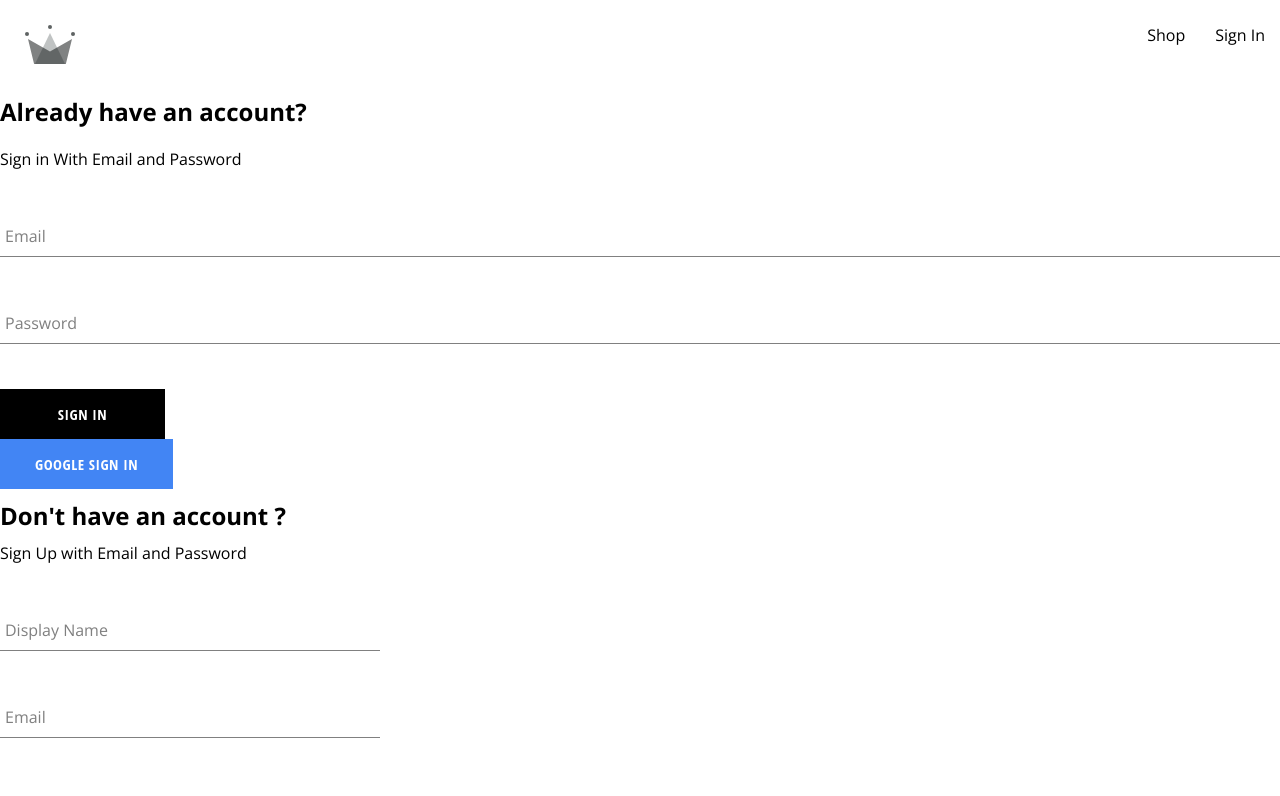
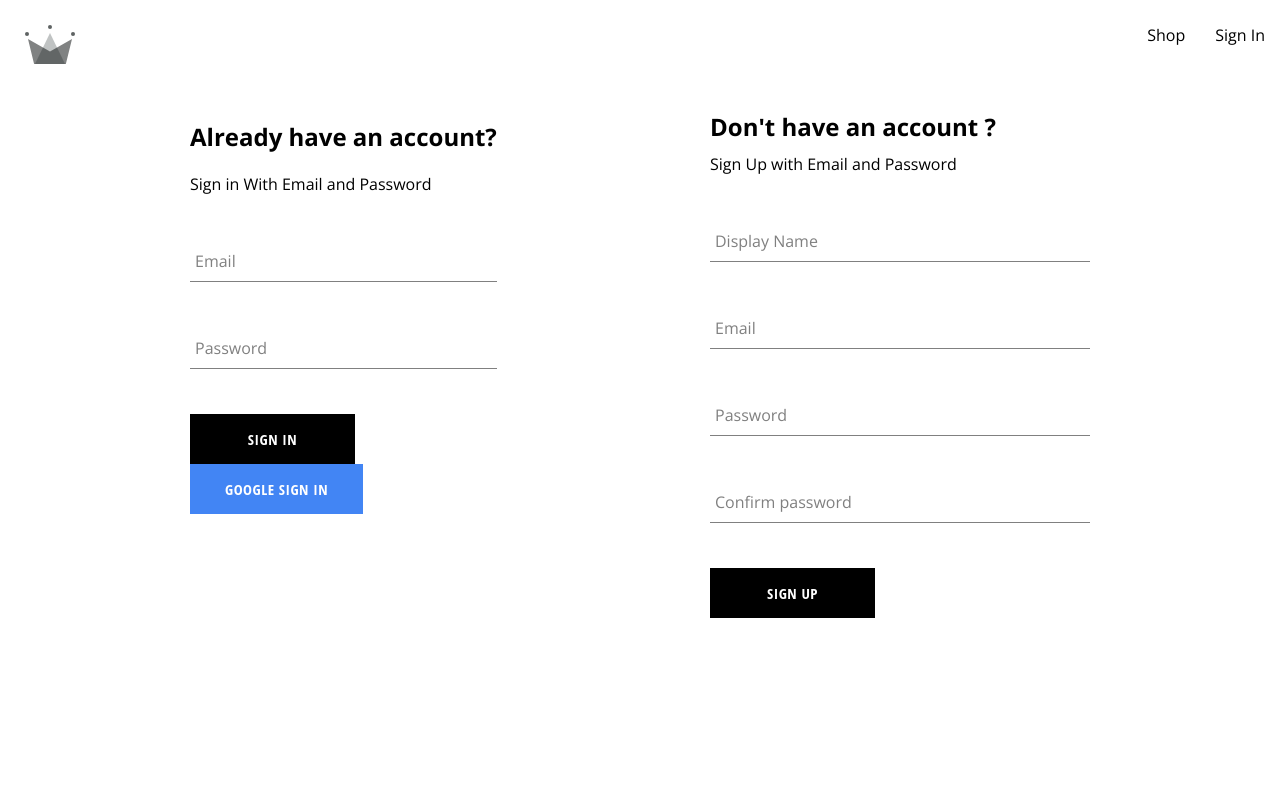
Before and after one commit to fnuramsha/crwn-clothing, a React (Create React App) app: page /auth in a window 1280 px wide. Shown: the top 796 px of the page. Built offline with nearby package versions, Linux system fonts and the light colour scheme.

Commit message:
handled error codes and styling

```diff
--- a/src/components/sign-in/sign-in.component.jsx
+++ b/src/components/sign-in/sign-in.component.jsx
@@ -5,6 +5,7 @@ import { useState } from "react";
 import {
   signInWithGooglePopup,
   CreateUserDocumentFromUserAuth,
+  signInAuthUserWithEmailAndPassword,
 } from "../../utils/firebase/firebase.utils";
 
 const defaultFormFields = {
@@ -25,7 +26,18 @@ const SignIn = () => {
   };
   const handleSubmit = async (event) => {
     event.preventDefault();
-    resetFields();
+    try {
+      const response = await signInAuthUserWithEmailAndPassword(
+        email,
+        password
+      );
+      console.log(response);
+      resetFields();
+    } catch (error) {
+      if (error.code === "auth/invalid-credential") {
+        alert("You have entered invalid credentials");
+      }
+    }
   };
   const signInWithGoogle = async () => {
     const { user } = await signInWithGooglePopup();
@@ -57,7 +69,7 @@ const SignIn = () => {
           <Button buttonType="default" type="submit">
             Sign In
           </Button>
-          <Button buttonType="google" onClick={signInWithGoogle}>
+          <Button type="button" buttonType="google" onClick={signInWithGoogle}>
             Google sign in
           </Button>
         </div>
--- a/src/routes/authentication/authentication.component.jsx
+++ b/src/routes/authentication/authentication.component.jsx
@@ -2,6 +2,7 @@ import React from "react";
 
 import { useEffect } from "react";
 import { getRedirectResult } from "firebase/auth";
+import "./authentication.styles.scss";
 import {
   auth,
   signInWithGooglePopup,
@@ -21,7 +22,7 @@ const Authentication = () => {
   }, []);
 
   return (
-    <div>
+    <div className="authentication-container">
       <SignIn />
       {/* <button onClick={logGoogleUser}> Sign In with Google Popup</button> */}
 
--- /dev/null
+++ b/src/routes/authentication/authentication.styles.scss
@@ -0,0 +1,7 @@
+.authentication-container {
+    display: flex;
+    width: 900px;
+    justify-content: space-between;
+    margin: 30px auto;
+
+}
--- a/src/utils/firebase/firebase.utils.js
+++ b/src/utils/firebase/firebase.utils.js
@@ -6,6 +6,7 @@ import {
   signInWithPopup,
   GoogleAuthProvider,
   createUserWithEmailAndPassword,
+  signInWithEmailAndPassword,
 } from "firebase/auth";
 
 import { getFirestore, doc, getDoc, setDoc } from "firebase/firestore";
@@ -70,3 +71,8 @@ export const createAuthUserWithEmailAndPassword = async (email, password) => {
   if (!email || !password) return;
   return await createUserWithEmailAndPassword(auth, email, password);
 };
+
+export const signInAuthUserWithEmailAndPassword = async (email, password) => {
+  if (!email || !password) return;
+  return await signInWithEmailAndPassword(auth, email, password);
+};
```
